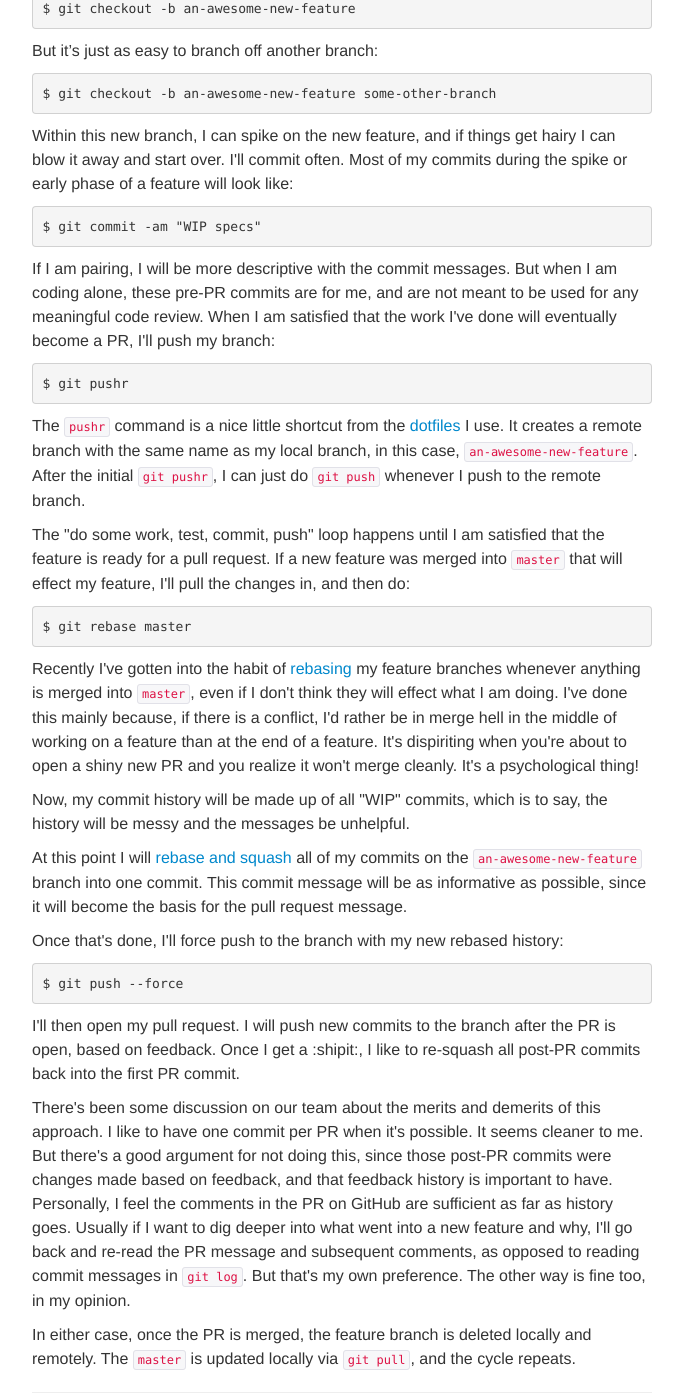
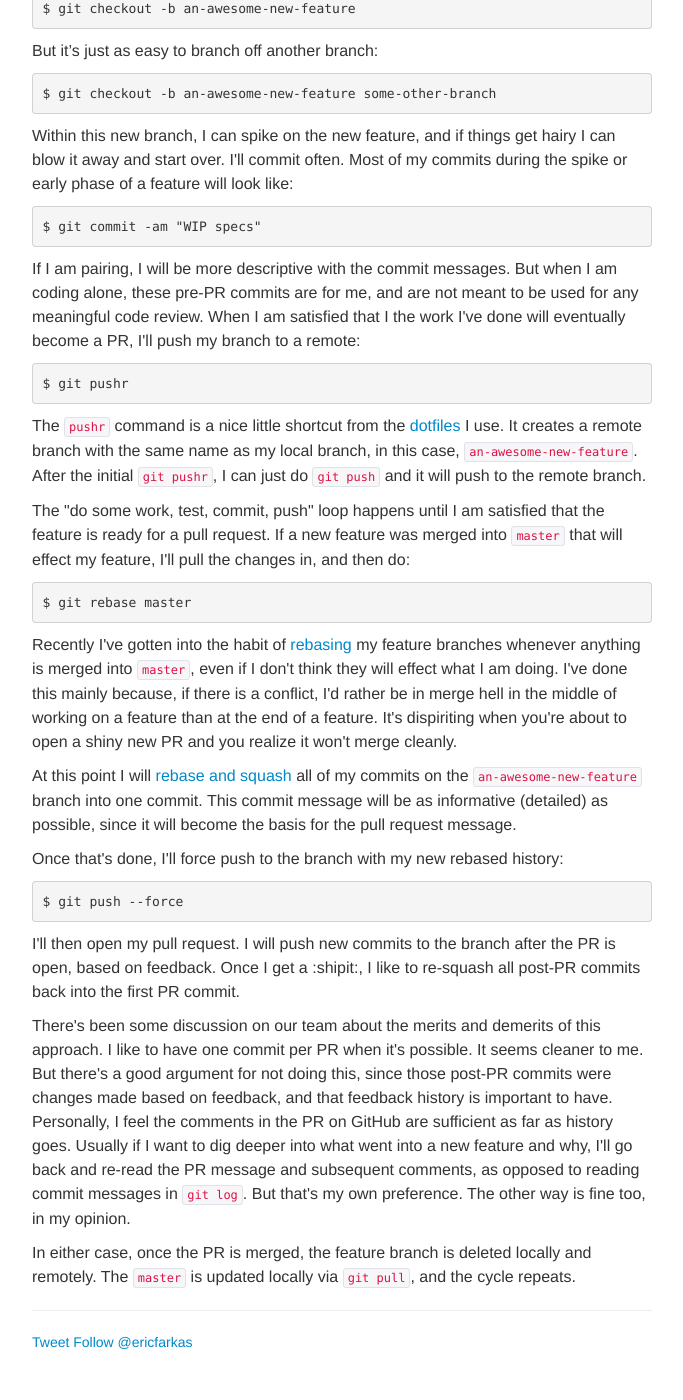
Before and after one commit to speric/speric.github.com, a Jekyll site: the page built from _posts/2014-03-29-my-git-workflow.md, in a window 1280 px wide and 1400 px high, scrolled down 640 px. Shown: the whole window, without its empty margins (298-981 px from the left). Built offline with Jekyll 4.4.1, drawn with Linux system fonts in a browser that asks for light colours; some web fonts are replaced; Markdown is read by kramdown in place of the engine named in the settings; comment, search, counter and statistics services are not loaded.

Commit message:
Rewording

```diff
--- a/_posts/2014-03-29-my-git-workflow.md
+++ b/_posts/2014-03-29-my-git-workflow.md
@@ -29,13 +29,12 @@ like:</p>
 <p>If I am
 pairing, I will be more descriptive with the commit messages. But when I am
 coding alone, these pre-PR commits are for me, and are not meant to be
-used for any meaningful code review. When I am satisfied that the work I've done will
-eventually become a PR, I'll push my branch:</p>
+used for any meaningful code review. When I am satisfied that I the work I've done will eventually become a PR, I'll push my branch to a remote:</p>
 
 <pre>$ git pushr</pre>
 
 <p>The <code>pushr</code> command is a nice little shortcut from the <a
-href="https://github.com/jeremywrowe/dotfiles/blob/master/dots/gitconfig#L67">dotfiles</a> I use. It creates a remote branch with the same name as my local branch, in this case, <code>an-awesome-new-feature</code>. After the initial <code>git pushr</code>, I can just do <code>git push</code> whenever I push to the remote branch.</p>
+href="https://github.com/jeremywrowe/dotfiles/blob/master/dots/gitconfig#L67">dotfiles</a> I use. It creates a remote branch with the same name as my local branch, in this case, <code>an-awesome-new-feature</code>. After the initial <code>git pushr</code>, I can just do <code>git push</code> and it will push to the remote branch.</p>
 
 <p>The "do some work, test, commit, push" loop happens until I am
 satisfied that the feature is ready for a pull request. If a new feature
@@ -49,17 +48,13 @@ href="http://git-scm.com/book/en/Git-Branching-Rebasing">rebasing</a> my
 feature branches whenever anything is merged into <code>master</code>,
 even if I don't think they will effect what I am doing. I've done this
 mainly because, if there is a conflict, I'd rather be in merge hell in
-the middle of working on a feature than at the end of a feature. It's dispiriting when you're about to open a shiny new PR and you realize it won't merge cleanly.  It's a psychological thing!</p>
-
-<p>Now, my commit
-history will be made up of all "WIP" commits, which is to say, the
-history will be messy and the messages be unhelpful.</p>
+the middle of working on a feature than at the end of a feature. It's dispiriting when you're about to open a shiny new PR and you realize it won't merge cleanly.</p>
 
 <p>At this point I
 will <a href="http://gitready.com/advanced/2009/02/10/squashing-commits-with-rebase.html">rebase
 and squash</a> all of my commits on the
 <code>an-awesome-new-feature</code> branch into one commit. This commit
-message will be as informative as possible, since it will become the
+message will be as informative (detailed) as possible, since it will become the
 basis for the pull request message.</p>
 
 <p>Once that's done, I'll force push to the branch with my new rebased
```
